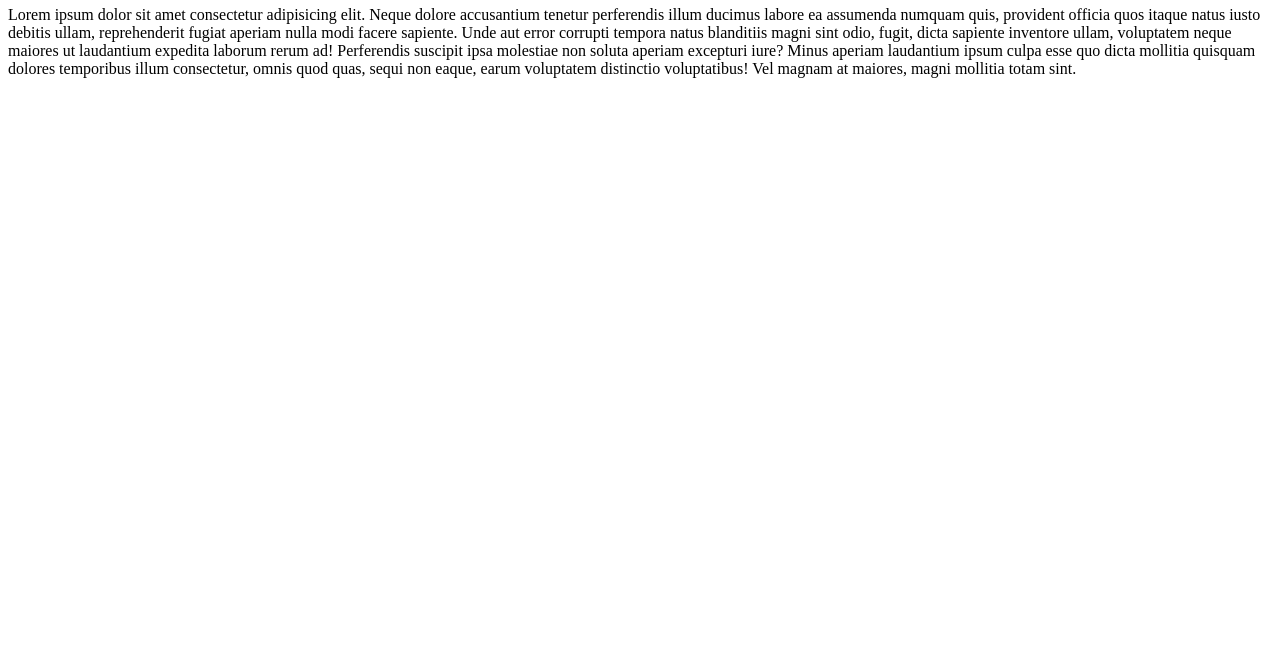
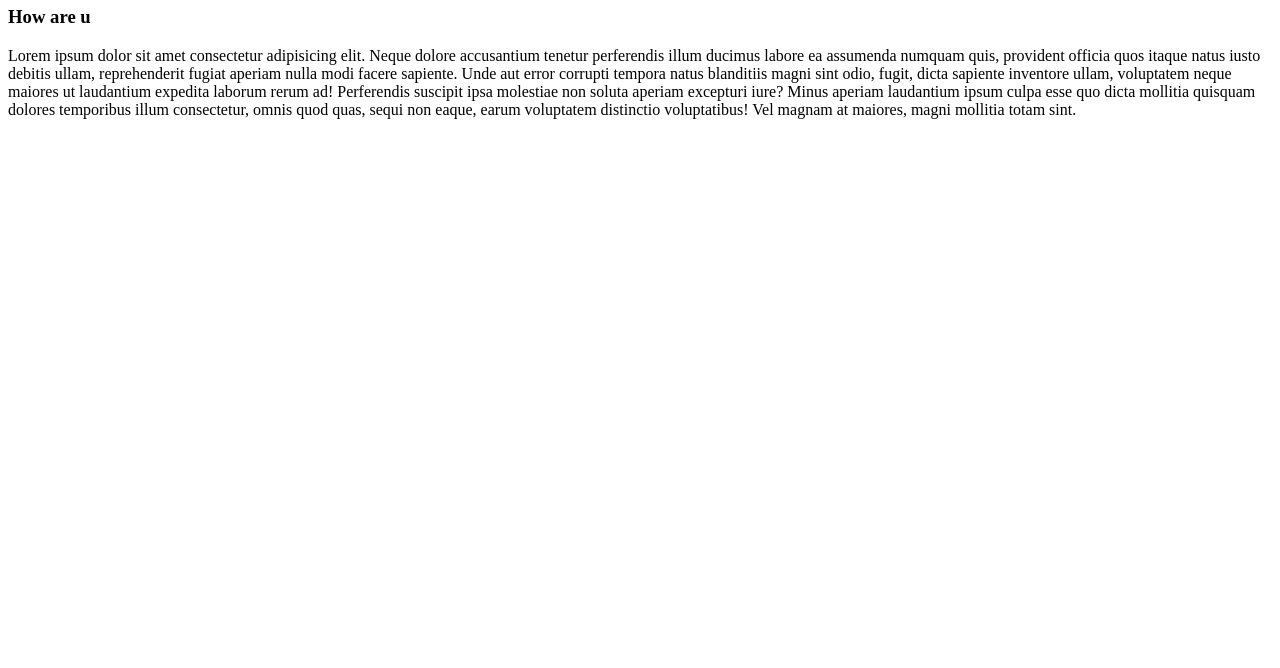
Before and after one commit to ommunees2005/cine, a plain HTML site: page index.html in a window 1280 px wide. Shown: the part 132-800 px from the top of the page. Drawn offline with Linux system fonts and the light colour scheme.

Commit message:
HOU Added

```diff
--- a/index.html
+++ b/index.html
@@ -10,6 +10,7 @@
     <h1>
         hello
     </h1>
+    <h3>How are u</h3>
     <p>Lorem ipsum dolor sit amet consectetur adipisicing elit. Neque dolore accusantium tenetur perferendis illum ducimus labore ea assumenda numquam quis, provident officia quos itaque natus iusto debitis ullam, reprehenderit fugiat aperiam nulla modi facere sapiente. Unde aut error corrupti tempora natus blanditiis magni sint odio, fugit, dicta sapiente inventore ullam, voluptatem neque maiores ut laudantium expedita laborum rerum ad! Perferendis suscipit ipsa molestiae non soluta aperiam excepturi iure? Minus aperiam laudantium ipsum culpa esse quo dicta mollitia quisquam dolores temporibus illum consectetur, omnis quod quas, sequi non eaque, earum voluptatem distinctio voluptatibus! Vel magnam at maiores, magni mollitia totam sint.</p>
 </body>
 </html>
```
